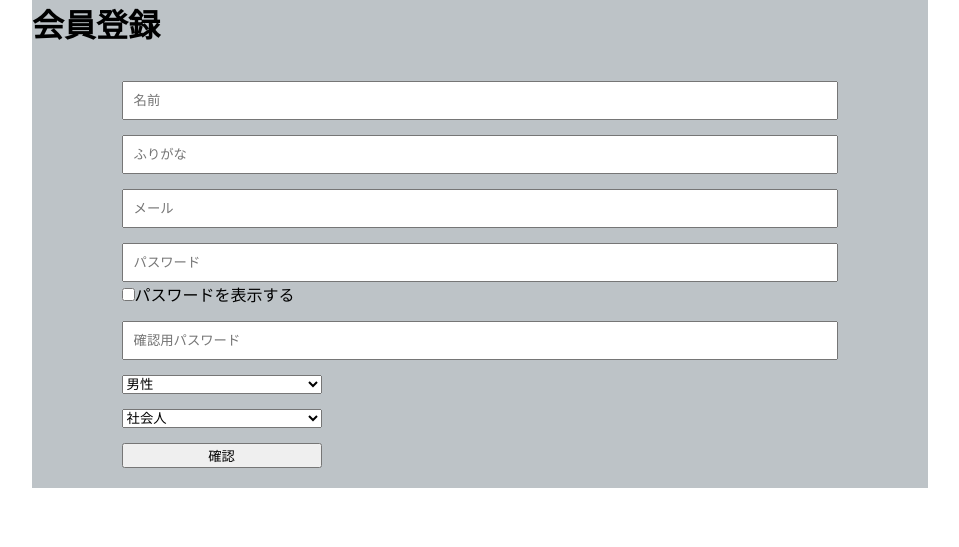
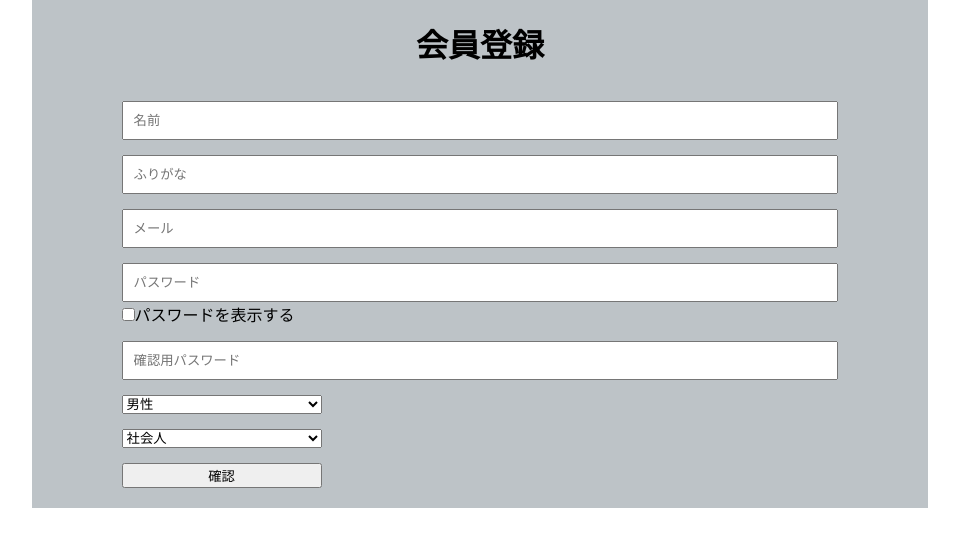
Before and after one commit to xhisashix/members_site, a PHP site: page / in a window 1280 px wide. Shown: the top 547 px of the page, without its empty margins (160-1119 px from the left). Run offline with PHP 8.4, Linux system fonts and the light colour scheme.

Commit message:
スタイルの修正

```diff
--- a/htdocs/css/style.css
+++ b/htdocs/css/style.css
@@ -14,6 +14,11 @@ main {
   width: 70%;
   margin: 0 auto;
   background-color: #bdc3c7;
+}
+
+.title {
+  text-align: center;
+  padding-top: 20px;
 }
 form {
   display: flex;
--- a/view/confirmationHtml.php
+++ b/view/confirmationHtml.php
@@ -11,7 +11,7 @@
 <body>
   <main>
     <div>
-      <h1>
+      <h1 class="title">
         確認画面
       </h1>
       <?php if (!empty($getErrorMsg)) : ?>
--- a/view/indexhtml.php
+++ b/view/indexhtml.php
@@ -10,7 +10,7 @@
 
 <body>
   <main>
-    <div>
+    <div class="title">
       <h1>会員登録</h1>
     </div>
     <form action="confirmation.php" method="post">
```
